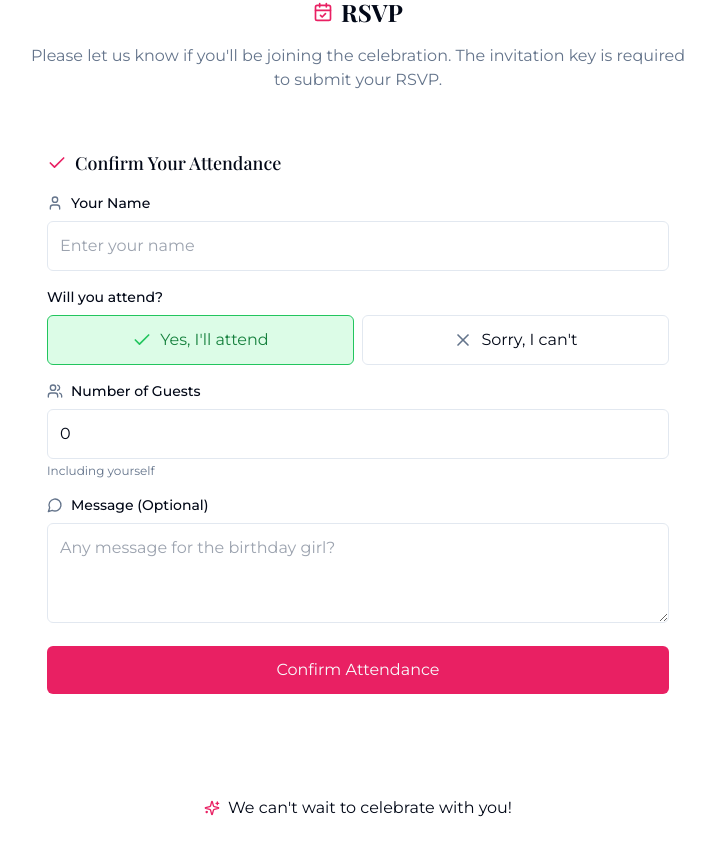
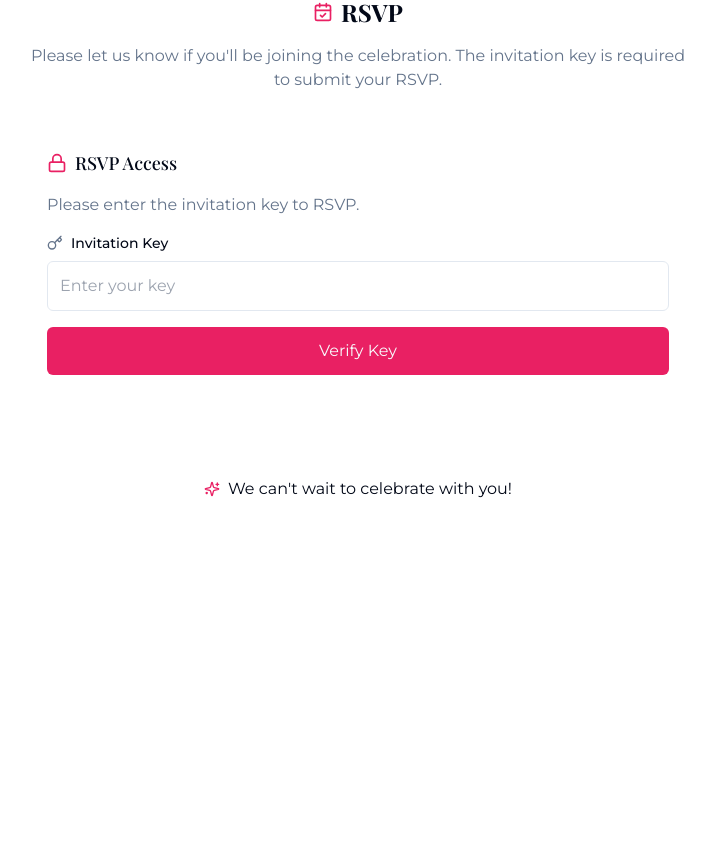
Before and after one commit to chesteruu/elins-8th-party, a React (Vite) app: page /rsvp in a window 1280 px wide. Before the commit this address led to /. Shown: the part 1156-2012 px from the top of the page, without its empty margins (282-997 px from the left). After the commit the page ends 1734 px from the top, so only its background shows below. Built offline with nearby package versions, Linux system fonts and the light colour scheme.

Commit message:
Reverted to edit edt-4a81893b-1f2b-4953-9f9c-e88c62e593d9: "Implement guest list enhancements
- Update copy invitation link to include template.
- Add button to clear all guests.
- Implement password protection for guest list access."

```diff
--- a/src/App.tsx
+++ b/src/App.tsx
@@ -7,7 +7,6 @@ import { BrowserRouter, Routes, Route } from "react-router-dom";
 import Index from "./pages/Index";
 import GuestList from "./pages/GuestList";
 import NotFound from "./pages/NotFound";
-import RSVPForm from "./components/RSVPForm";
 
 const queryClient = new QueryClient();
 
@@ -20,7 +19,7 @@ const App = () => (
         <Routes>
           <Route path="/" element={<Index />} />
           <Route path="/guests" element={<GuestList />} />
-          <Route path="/rsvp" element={<RSVPForm className="container max-w-md mx-auto py-10 px-4" />} />
+          <Route path="/rsvp" element={<Index />} />
           {/* ADD ALL CUSTOM ROUTES ABOVE THE CATCH-ALL "*" ROUTE */}
           <Route path="*" element={<NotFound />} />
         </Routes>
--- a/src/components/RSVPForm.tsx
+++ b/src/components/RSVPForm.tsx
@@ -1,10 +1,10 @@
 
 import React, { useState, useEffect } from 'react';
-import { useLocation, useNavigate } from 'react-router-dom';
+import { useLocation } from 'react-router-dom';
 import { useToast } from "@/hooks/use-toast";
-import { User, Users, MessageCircle, Check, X } from 'lucide-react';
+import { Lock, Key, CheckCircle, User, Users, MessageCircle, Check, X } from 'lucide-react';
 import { cn } from '@/lib/utils';
-import { guestService, Guest } from '@/services/guestService';
+import { guestService } from '@/services/guestService';
 
 interface RSVPFormProps {
   className?: string;
@@ -13,69 +13,79 @@ interface RSVPFormProps {
 const RSVPForm: React.FC<RSVPFormProps> = ({ className }) => {
   const { toast } = useToast();
   const location = useLocation();
-  const navigate = useNavigate();
-  const [step, setStep] = useState<'form' | 'confirmed' | 'declined'>('form');
+  const [step, setStep] = useState<'key' | 'form' | 'confirmed' | 'declined'>('key');
+  const [accessKey, setAccessKey] = useState('');
   const [formData, setFormData] = useState({
-    id: '',
     name: '',
     guests: 0,
     message: '',
     attending: true,
   });
   const [nameReadOnly, setNameReadOnly] = useState(false);
-  const [existingGuest, setExistingGuest] = useState<Guest | null>(null);
+
+  const correctKey = 'ELIN2025'; // In a real app, this would be stored securely
 
   // Parse prefilled data from URL
   useEffect(() => {
     if (location.search) {
       const params = new URLSearchParams(location.search);
 
-      const idParam = params.get('id');
       const nameParam = params.get('name');
       const guestsParam = params.get('guests');
 
-      let guestData = {};
+      if (nameParam) {
+        setFormData(prev => ({ ...prev, name: nameParam }));
+        setNameReadOnly(true);
+        // Skip key verification if name is provided in URL
+        setStep('form');
+      }
 
-      if (idParam) {
-        // Try to find existing guest by ID
-        const guest = guestService.findGuestById(idParam);
-        if (guest) {
-          setExistingGuest(guest);
-          guestData = {
-            id: guest.id,
-            name: guest.name,
-            guests: guest.numberOfGuests,
-            attending: guest.attending === false ? false : true
-          };
-          setNameReadOnly(true);
+      if (guestsParam) {
+        const guestCount = parseInt(guestsParam);
+        if (!isNaN(guestCount)) {
+          setFormData(prev => ({ ...prev, guests: guestCount }));
         }
       }
+    }
+  }, [location.search]);
 
-      if (nameParam && !idParam) {
-        guestData = { ...guestData, name: nameParam };
-        setNameReadOnly(true);
-      }
+  const handleKeySubmit = (e: React.FormEvent) => {
+    e.preventDefault();
 
-      if (guestsParam && !idParam) {
-        const guestCount = parseInt(guestsParam);
-        if (!isNaN(guestCount)) {
-          guestData = { ...guestData, guests: guestCount };
-        }
-      }
+    if (accessKey.trim().toUpperCase() === correctKey) {
+      setStep('form');
+      toast({
+        title: "Success!",
+        description: "Key verified. You can now RSVP.",
+      });
+    } else {
+      toast({
+        title: "Invalid key",
+        description: "Please check your invitation for the correct key.",
+        variant: "destructive",
+      });
+    }
+  };
 
-      setFormData(prev => ({ ...prev, ...guestData }));
-    } else {
-      // If no URL parameters, redirect to home page
-      // This makes the form only accessible via a link
-      navigate('/');
-    }
-  }, [location.search, navigate]);
+  const handleRSVPSubmit = (e: React.FormEvent) => {
+    e.preventDefault();
 
-  const handleAttendingChange = (attending: boolean) => {
-    setFormData(prev => ({
-      ...prev,
-      attending,
-    }));
+    // Save RSVP data
+    guestService.addGuest({
+      name: formData.name,
+      numberOfGuests: formData.attending ? formData.guests : 0,
+      message: formData.message,
+      confirmed: true,
+      attending: formData.attending,
+    });
+
+    // Set appropriate confirmation step
+    setStep(formData.attending ? 'confirmed' : 'declined');
+
+    toast({
+      title: "Thank you!",
+      description: `Your RSVP has been ${formData.attending ? 'accepted' : 'declined'}.`,
+    });
   };
 
   const handleInputChange = (e: React.ChangeEvent<HTMLInputElement | HTMLTextAreaElement>) => {
@@ -86,49 +96,54 @@ const RSVPForm: React.FC<RSVPFormProps> = ({ className }) => {
     }));
   };
 
-  const handleRSVPSubmit = (e: React.FormEvent) => {
-    e.preventDefault();
-
-    // If guest already exists, update it
-    if (existingGuest) {
-      guestService.updateGuest(existingGuest.id, {
-        numberOfGuests: formData.attending ? formData.guests : 0,
-        message: formData.message,
-        confirmed: true,
-        attending: formData.attending,
-      });
-
-      toast({
-        title: "Thank you!",
-        description: `Your attendance status has been updated.`,
-      });
-    } else {
-      // Save new RSVP data
-      guestService.addGuest({
-        name: formData.name,
-        numberOfGuests: formData.attending ? formData.guests : 0,
-        message: formData.message,
-        confirmed: true,
-        attending: formData.attending,
-      });
-
-      toast({
-        title: "Thank you!",
-        description: `Your attendance has been ${formData.attending ? 'confirmed' : 'declined'}.`,
-      });
-    }
-
-    // Set appropriate confirmation step
-    setStep(formData.attending ? 'confirmed' : 'declined');
+  const handleAttendingChange = (attending: boolean) => {
+    setFormData(prev => ({
+      ...prev,
+      attending,
+    }));
   };
 
   return (
     <div className={cn("w-full", className)}>
+      {step === 'key' && (
+        <div className="glass rounded-xl p-6 animate-fade-in">
+          <div className="flex items-center gap-2 mb-4">
+            <Lock className="h-5 w-5 text-primary" />
+            <h2 className="text-lg font-medium">RSVP Access</h2>
+          </div>
+          <p className="mb-4 text-muted-foreground">Please enter the invitation key to RSVP.</p>
+
+          <form onSubmit={handleKeySubmit} className="space-y-4">
+            <div>
+              <div className="flex items-center gap-2 mb-2">
+                <Key className="h-4 w-4 text-muted-foreground" />
+                <label htmlFor="access-key" className="text-sm font-medium">Invitation Key</label>
+              </div>
+              <input
+                id="access-key"
+                type="text"
+                value={accessKey}
+                onChange={(e) => setAccessKey(e.target.value)}
+                className="w-full p-3 rounded-md border border-input bg-background"
+                placeholder="Enter your key"
+                required
+              />
+            </div>
+            <button
+              type="submit"
+              className="w-full bg-primary text-primary-foreground rounded-md p-3 hover:bg-primary/90 transition-colors"
+            >
+              Verify Key
+            </button>
+          </form>
+        </div>
+      )}
+
       {step === 'form' && (
         <div className="glass rounded-xl p-6 animate-fade-in">
           <div className="flex items-center gap-2 mb-4">
-            <Check className="h-5 w-5 text-primary" />
-            <h2 className="text-lg font-medium">Confirm Your Attendance</h2>
+            <CheckCircle className="h-5 w-5 text-primary" />
+            <h2 className="text-lg font-medium">RSVP to the Party</h2>
           </div>
 
           <form onSubmit={handleRSVPSubmit} className="space-y-4">
@@ -236,9 +251,7 @@ const RSVPForm: React.FC<RSVPFormProps> = ({ className }) => {
                   : "bg-red-500 hover:bg-red-500/90"
               )}
             >
-              {existingGuest
-                ? "Update Attendance"
-                : formData.attending ? "Confirm Attendance" : "Confirm Absence"}
+              {formData.attending ? "Confirm Attendance" : "Confirm Absence"}
             </button>
           </form>
         </div>
@@ -248,11 +261,11 @@ const RSVPForm: React.FC<RSVPFormProps> = ({ className }) => {
         <div className="glass rounded-xl p-6 text-center animate-fade-in">
           <div className="flex flex-col items-center justify-center gap-4 mb-6">
             <div className="rounded-full bg-green-100 p-3">
-              <Check className="h-8 w-8 text-green-500" />
+              <CheckCircle className="h-8 w-8 text-green-500" />
             </div>
             <h2 className="text-xl font-bold">Thank You!</h2>
           </div>
-          <p className="mb-4">Your attendance has been confirmed.</p>
+          <p className="mb-4">Your RSVP has been confirmed.</p>
           <p className="text-muted-foreground">We look forward to celebrating with you!</p>
         </div>
       )}
--- a/src/services/guestService.ts
+++ b/src/services/guestService.ts
@@ -53,20 +53,15 @@ class GuestService {
   }
 
   // Create invitation link with pre-filled data
-  createInvitationLink(guest: Partial<Guest> & { id?: string }): string {
+  createInvitationLink(guest: Partial<Guest>): string {
     const baseUrl = window.location.origin;
     const params = new URLSearchParams();
 
-    if (guest.id) {
-      // If guest has an ID, this is an existing guest, use that for updating
-      params.append('id', guest.id);
-    } else {
-      // For new guests, include name and number of guests
-      if (guest.name) params.append('name', guest.name);
-      if (guest.numberOfGuests) params.append('guests', guest.numberOfGuests.toString());
-    }
+    if (guest.name) params.append('name', guest.name);
+    if (guest.email) params.append('email', guest.email);
+    if (guest.numberOfGuests) params.append('guests', guest.numberOfGuests.toString());
 
-    return `${baseUrl}/rsvp?${params.toString()}`;
+    return `${baseUrl}?${params.toString()}`;
   }
 
   // Generate full invitation template with guest details
```
